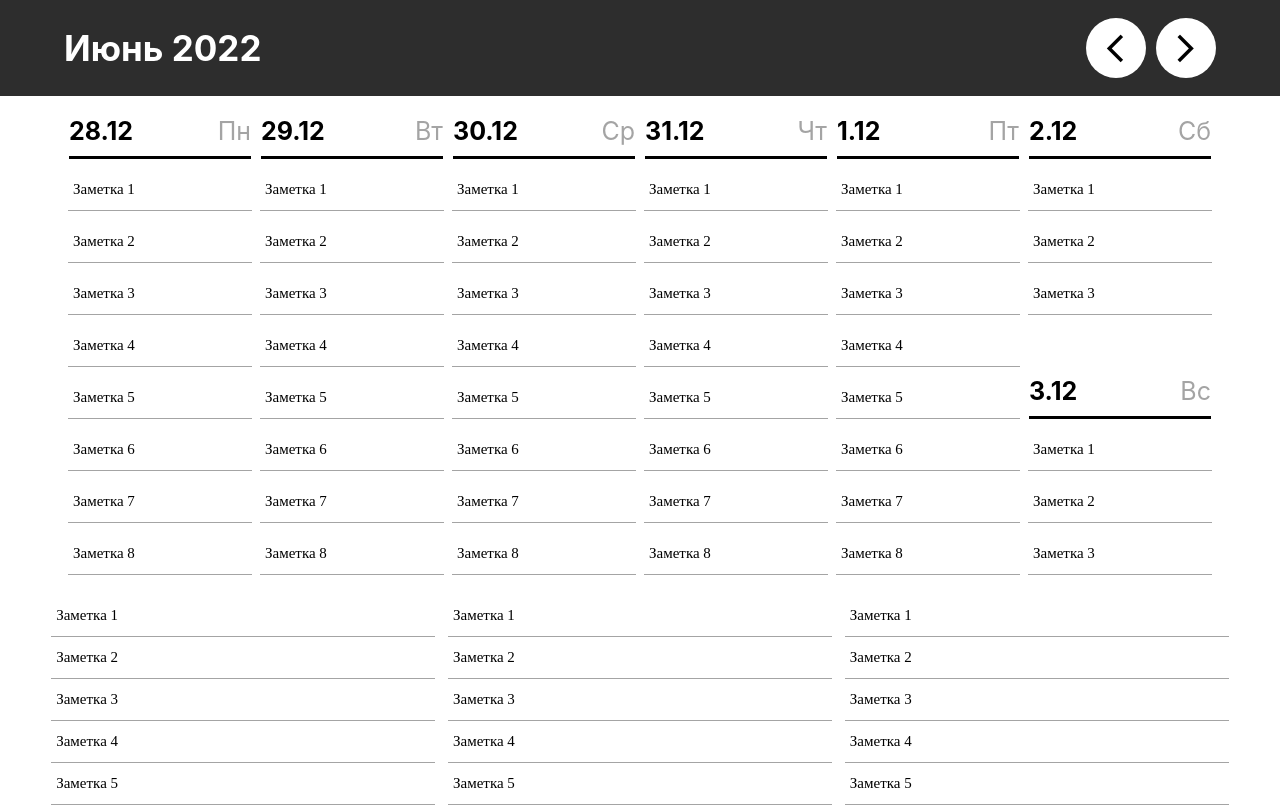
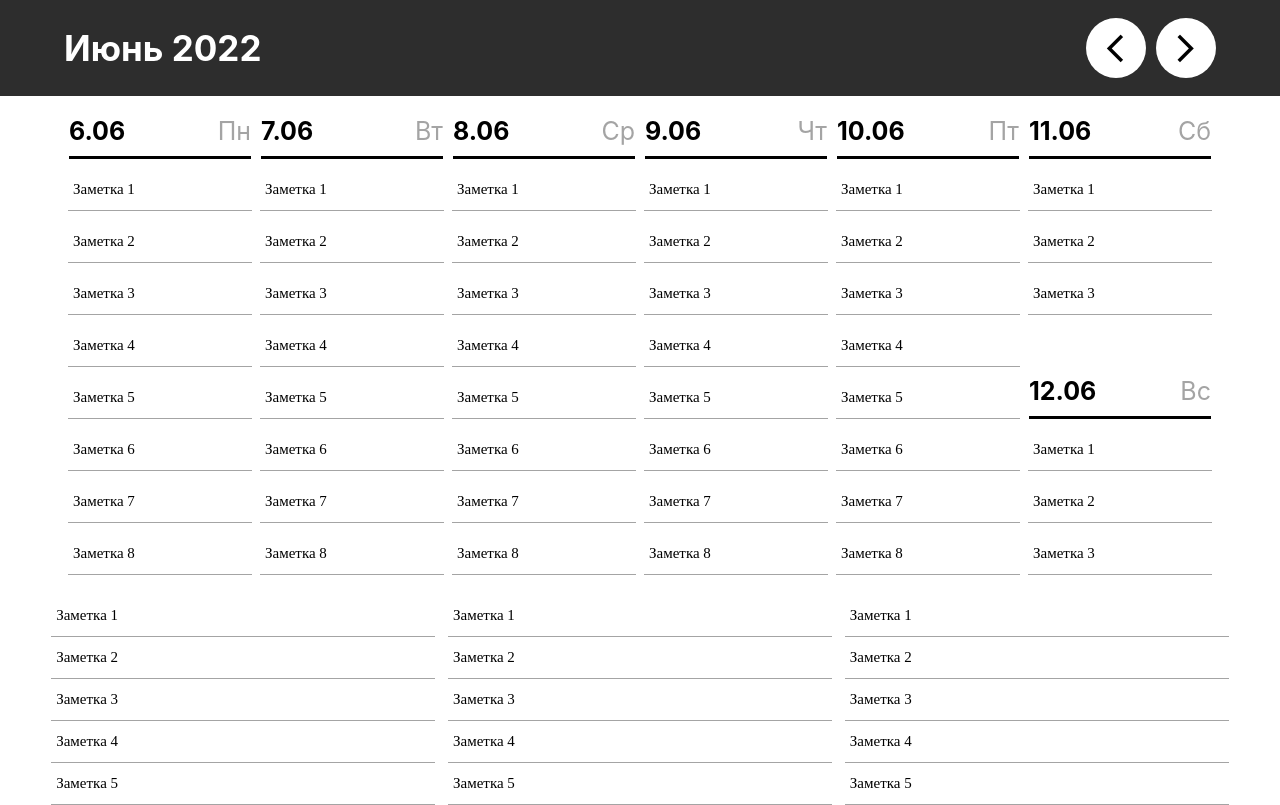
Before and after one commit to TayaTeslya/pp02-todolist, a React (Create React App) app: page / in a window 1280 px wide. Built offline with nearby package versions, Linux system fonts and the light colour scheme.

Commit message:
динамическое заполнение дат

```diff
--- a/src/components/noteDateConteiner.js
+++ b/src/components/noteDateConteiner.js
@@ -9,40 +9,38 @@ Date.prototype.addDays = function(days) {
     let date = new Date(this.valueOf());
     date.setDate(date.getDate() + days);
     console.log(date.getDate() - 7);
-
-    if (date.getDate() - 7 < 0) {
-        date.setMonth(date.getMonth() + 1);
-    }
     return date;
 }
 
 
 function NoteDateConteiner() {
-    let mondayToday = new Date("2022-12-2");
-    let monday = new Date("2022-12-2");
-    // let mondayToday = new Date();
-    // let monday = new Date();
+    // let mondayToday = new Date("2022-10-2"); //26.09 - 2.10
+    // let monday = new Date("2022-10-2");
+    // let mondayToday = new Date("2022-06-28"); //28.02 - 03.07
+    // let monday = new Date("2022-06-28");
+    // let mondayToday = new Date("2022-02-28"); //28.02 - 6.03
+    // let monday = new Date("2022-02-28");
+    let mondayToday = new Date(); //6.06-12.06
+    let monday = new Date();
+    // const [monday, setMonday] = useState(mondayToday.getDate());
     monday.setDate(mondayToday.getDate() - (mondayToday.getDay() + 6) % 7);
-    // console.log(mondayToday.getDate() - monday.getDate());
-    if (mondayToday.getDate() - monday.getDate() < 0) {
-        monday.setMonth(monday.getMonth() - 1);
-    }
-    //const [monday, setMonday] = useState(mondayToday.getDate());
+
+
 
   return (
     <div className="wrapper-conteiner">
         <div className="conteiner">
             <div className="note-date-conteiner">
                 <div className="note-date-weekday-conteiner"> {/* Будни */}
-                    <Weekday day="Пн" date={monday.addDays(0).getDate() + '' + (monday.addDays(0).getMonth() + 1 <= 9 ? '.0' + (monday.addDays(0).getMonth() + 1) : '.' + (monday.addDays(6).getMonth() + 1))}/>
-                    <Weekday day="Вт" date={monday.addDays(1).getDate() + '' + (monday.addDays(1).getMonth() + 1 <= 9 ? '.0' + (monday.addDays(1).getMonth() + 1) : '.' + (monday.addDays(6).getMonth() + 1))}/>
-                    <Weekday day="Ср" date={monday.addDays(2).getDate() + '' + (monday.addDays(2).getMonth() + 1 <= 9 ? '.0' + (monday.addDays(2).getMonth() + 1) : '.' + (monday.addDays(6).getMonth() + 1))}/>
-                    <Weekday day="Чт" date={monday.addDays(3).getDate() + '' + (monday.addDays(3).getMonth() + 1 <= 9 ? '.0' + (monday.addDays(3).getMonth() + 1) : '.' + (monday.addDays(6).getMonth() + 1))}/>
-                    <Weekday day="Пт" date={monday.addDays(4).getDate() + '' + (monday.addDays(4).getMonth() + 1 <= 9 ? '.0' + (monday.addDays(4).getMonth() + 1) : '.' + (monday.addDays(6).getMonth() + 1))}/>
+                    <Weekday day="Пн" date={monday.getDate() + '.' + ((monday.getMonth()+1) <= 9 ? ('0' + (monday.getMonth()+1)) : (monday.getMonth()+1))}/>
+                    <Weekday day="Вт" date={monday.addDays(1).getDate() + '.' + ((monday.addDays(1).getMonth()+1) <= 9 ? ('0' + (monday.addDays(1).getMonth()+1)) : (monday.addDays(1).getMonth()+1))}/>
+                    <Weekday day="Ср" date={monday.addDays(2).getDate() + '.' + ((monday.addDays(2).getMonth()+1) <= 9 ? ('0' + (monday.addDays(2).getMonth()+1)) : (monday.addDays(2).getMonth()+1))}/>
+                    <Weekday day="Чт" date={monday.addDays(3).getDate() + '.' + ((monday.addDays(3).getMonth()+1) <= 9 ? ('0' + (monday.addDays(3).getMonth()+1)) : (monday.addDays(3).getMonth()+1))}/>
+                    <Weekday day="Пт" date={monday.addDays(4).getDate() + '.' + ((monday.addDays(4).getMonth()+1) <= 9 ? ('0' + (monday.addDays(4).getMonth()+1)) : (monday.addDays(4).getMonth()+1))}/>
                 </div>
                 <div className="note-date-weekends-conteiner"> {/* Выходные */}
-                    <Weekend day="Сб" date={monday.addDays(5).getDate() + '' + (monday.addDays(5).getMonth() <= 9 ? '.0' + (monday.addDays(5).getMonth() + 1) : '.' + (monday.addDays(6).getMonth() + 1))}/>
-                    <Weekend day="Вс" date={monday.addDays(6).getDate() + '' + (monday.addDays(6).getMonth() <= 9 ? '.0' + (monday.addDays(6).getMonth() + 1) : '.' + (monday.addDays(6).getMonth() + 1))}/>
+                    <Weekend day="Сб" date={monday.addDays(5).getDate() + '.' + ((monday.addDays(5).getMonth()+1) <= 9 ? ('0' + (monday.addDays(5).getMonth()+1)) : (monday.addDays(5).getMonth()+1))}/>
+                    <Weekend day="Вс" date={monday.addDays(6).getDate() + '.' + ((monday.addDays(6).getMonth()+1) <= 9 ? ('0' + (monday.addDays(6).getMonth()+1)) : (monday.addDays(6).getMonth()+1))}/>
                 </div>
             </div>
         </div>
```
